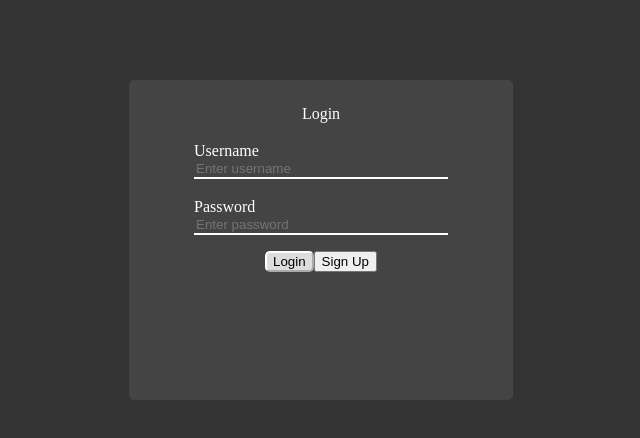
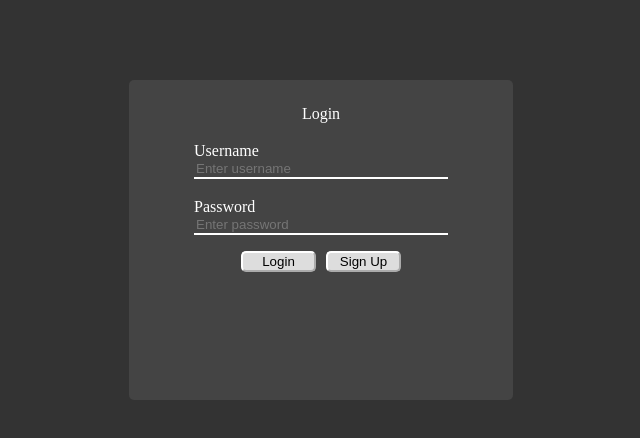
Before and after one commit to ItayAmit/web-navigation, a React (Create React App) app in the folder frontend/: page /login in a window 1280 px wide. Shown: the top 438 px of the page, without its empty margins (319-959 px from the left). Built offline with nearby package versions, Linux system fonts and the light colour scheme.

Commit message:
Login page redirect button added

```diff
--- a/frontend/src/components/pages/loginPage/loginPage.css
+++ b/frontend/src/components/pages/loginPage/loginPage.css
@@ -22,8 +22,21 @@
 }
 
 .login-page-submit-button {
+    width: 75px;
     margin-top: 4%;
+    margin-right: 5px;
+    margin-left: 5px;
     border-radius: 5px;
     background: #ddd;
     border-color: #fff;
 }
+
+.login-page-signup-button {
+    width: 75px;
+    margin-top: 4%;
+    margin-right: 5px;
+    margin-left: 5px;
+    border-radius: 5px;
+    background: #ddd;
+    border-color: #fff;
+}
```
